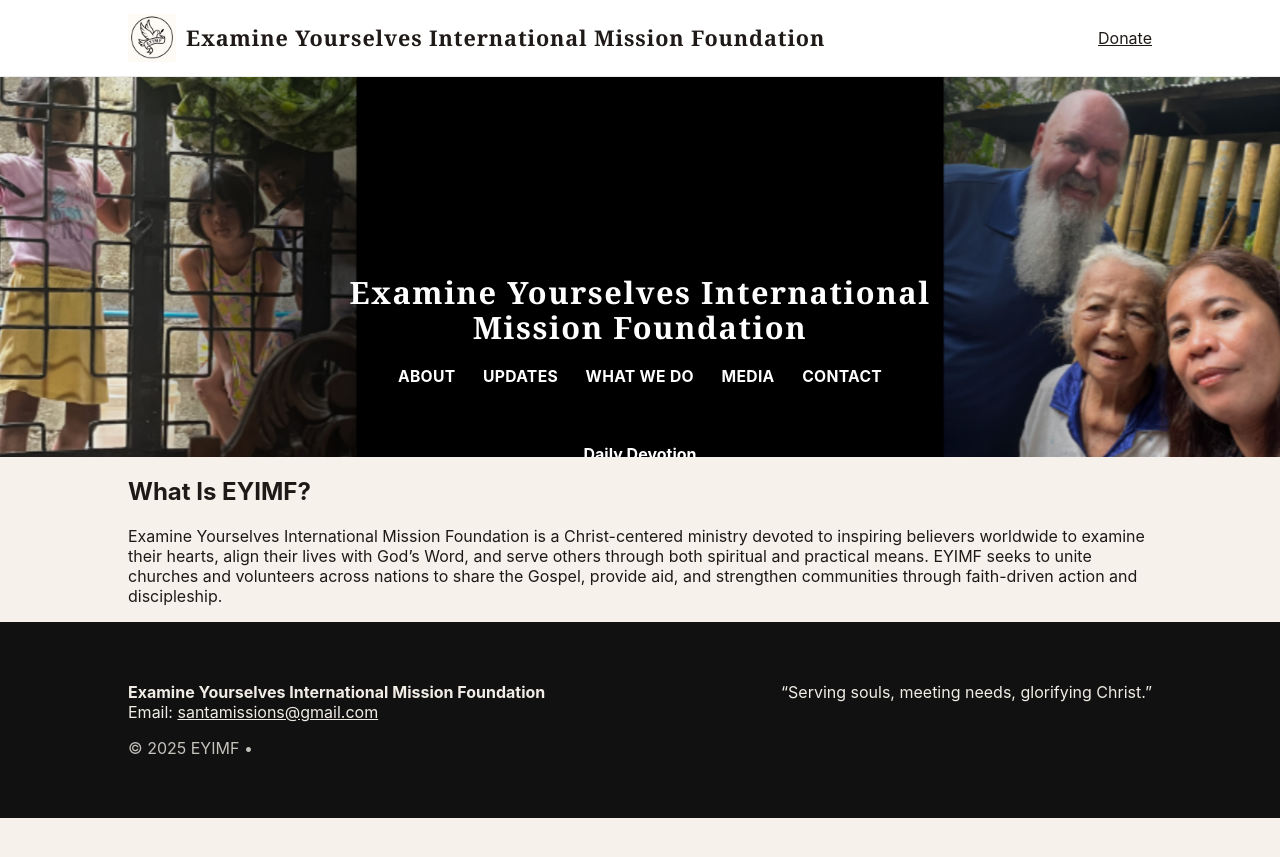
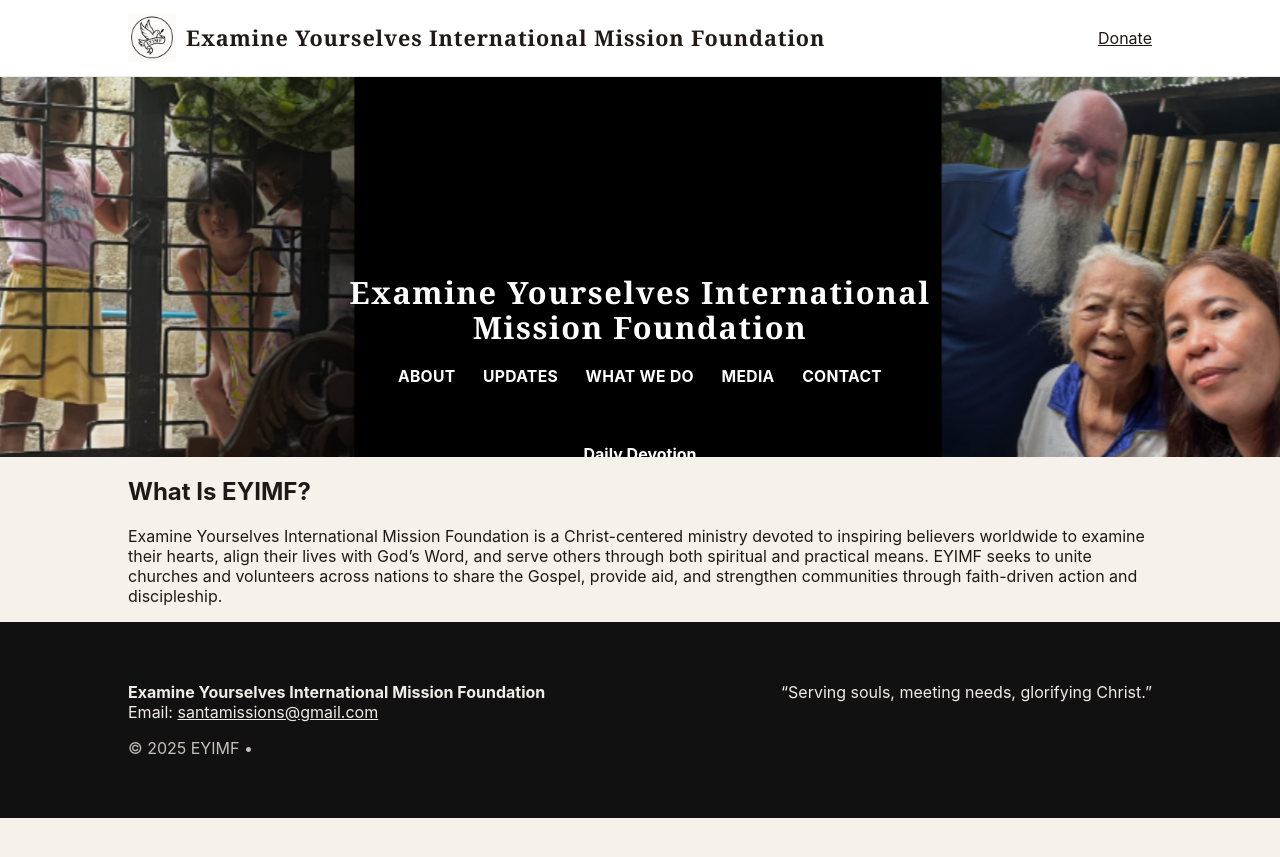
Before and after one commit to Irdavid160/eyimf, a Jekyll site: the page testpage.html, which Jekyll copies as it is, in a window 1280 px wide. Shown: the top 857 px of the page. Built offline with Jekyll 4.4.1, drawn with Linux system fonts in a browser that asks for light colours.

Commit message:
Adjust background position in hero-slide for larger screens

```diff
--- a/testpage.html
+++ b/testpage.html
@@ -290,7 +290,7 @@
 
   @media (min-width: 1024px) {
   .hero-slide {
-    background-position: calc(50% - 0px) center;
+    background-position: calc(50% - 2px) center;
   }
 }
 
```
